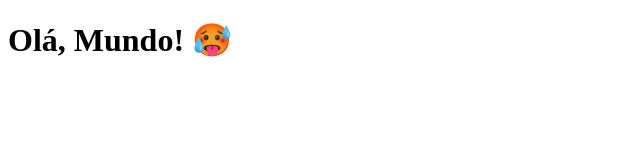
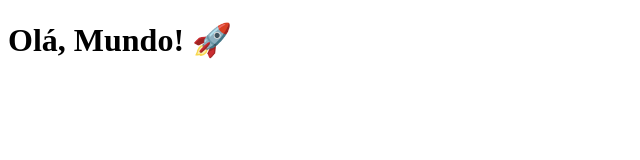
Before and after one commit to Luan-Natan/clone-tabnews, a Next.js app: page / in a window 1280 px wide. Shown: the top 160 px of the page, without its empty margins (0-640 px from the left). Built offline with nearby package versions, Linux system fonts and the light colour scheme.

Commit message:
Atualizando emoji

```diff
--- a/pages/index.js
+++ b/pages/index.js
@@ -1,5 +1,5 @@
 function Home(){
-    return <h1>Olá, Mundo! 🥵</h1>
+    return <h1>Olá, Mundo! 🚀</h1>
 }
 
 export default Home;
```
Also changed, not shown: 1 other file (tests, documents, lock files or other folders).
